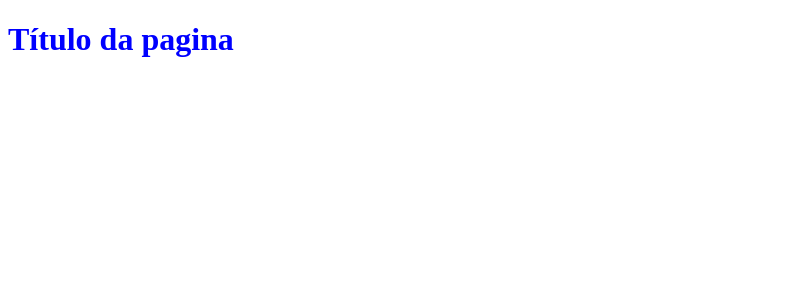
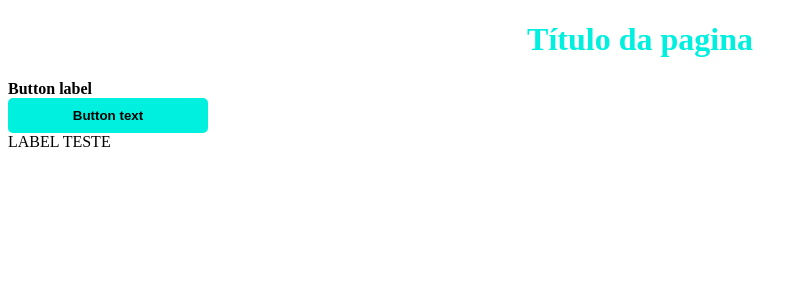
Before and after one commit to Ryanluc7reis/growth-reactjs-revisao, a Next.js app: page / in a window 1280 px wide. Shown: the top 300 px of the page, without its empty margins (0-808 px from the left). Built offline with nearby package versions, Linux system fonts and the light colour scheme.

Commit message:
Criado exemplo com scss

```diff
--- a/package.json
+++ b/package.json
@@ -14,7 +14,8 @@
   "dependencies": {
     "next": "^12.1.6",
     "react": "^18.1.0",
-    "react-dom": "^18.1.0"
+    "react-dom": "^18.1.0",
+    "sass": "^1.52.1"
   },
   "devDependencies": {
     "eslint": "^8.15.0",
--- a/pages/index.jsx
+++ b/pages/index.jsx
@@ -1,5 +1,12 @@
 import Title from '../src/components/title/title'
+import Button from '../src/components/button/button'
 
 export default function HomePage() {
-  return <Title>Título da pagina</Title>
+  return (
+    <>
+      <Title>Título da pagina</Title>
+      <Button>Botão</Button>
+      <label>LABEL TESTE</label>
+    </>
+  )
 }
--- /dev/null
+++ b/src/components/button/button.jsx
@@ -0,0 +1,10 @@
+import styles from './button.module.scss'
+
+export default function Button() {
+  return (
+    <div className={styles.button}>
+      <label>Button label</label>
+      <button>Button text</button>
+    </div>
+  )
+}
--- /dev/null
+++ b/src/components/button/button.module.scss
@@ -0,0 +1,19 @@
+$primary-color: #00F0E0;
+
+.button {
+  display: flex;
+  flex-direction: column;
+  max-width: 200px;
+
+  label {
+    font-weight: bold;
+  }
+  button {
+    background-color: $primary-color ;
+    cursor: pointer;
+    font-weight: bold;
+    border: 0;
+    border-radius: 5px;
+    padding: 10px;
+  }
+}
--- a/src/components/title/title.jsx
+++ b/src/components/title/title.jsx
@@ -1,4 +1,4 @@
-import styles from './title.module.css'
+import styles from './title.module.scss'
 
 export default function Title(props) {
   return <h1 className={styles.title}>{props.children}</h1>
--- a/src/components/title/title.module.css
+++ /dev/null
@@ -1,3 +0,0 @@
-.title {
-  color:blue;
-}
--- /dev/null
+++ b/src/components/title/title.module.scss
@@ -0,0 +1,9 @@
+$primary-color: #00F0E0;
+
+.title {
+  color: $primary-color;
+  display: flex;
+  justify-content: center;
+  align-items: center;
+  cursor: pointer;
+}
```
Also changed, not shown: 1 other file (tests, documents, lock files or other folders).
